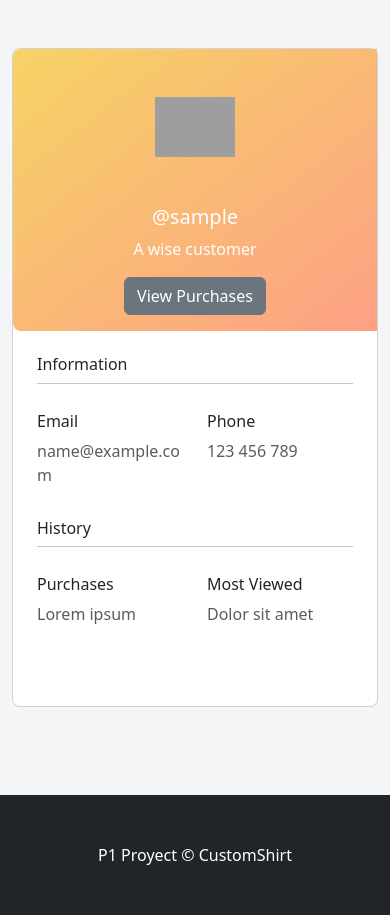
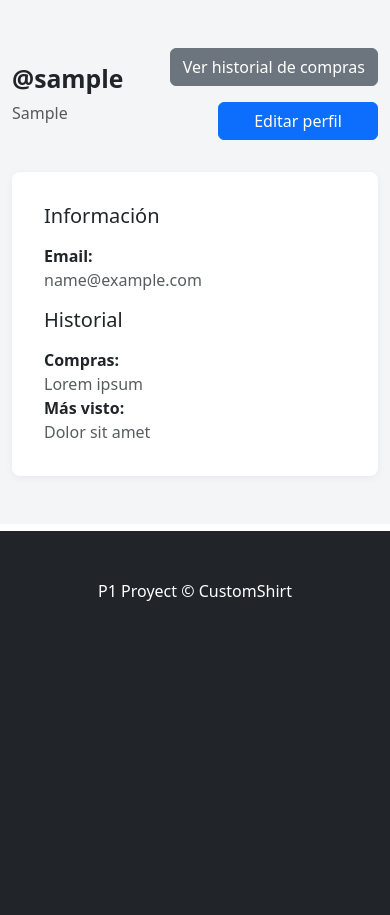
Before and after one commit to SamuelHenao404/P1---tiendaPRO777-1er-Fork, a Django app: page /profile/ in a window 390 px wide. Shown: the part 193-1108 px from the top of the page. After the commit the page ends 794 px from the top, so only its background shows below. Run offline with Django 4.2, Linux system fonts and the light colour scheme; the visitor is signed in with stand-in values (Sample User, id 1); grey boxes are pictures that could not be loaded.

Commit message:
Clase <<usuario>> terminada

```diff
--- a/cart/views.py
+++ b/cart/views.py
@@ -65,5 +65,3 @@
         receipt.save()
         request.session.pop("cart_items")
         return redirect("user_profile:purchases")
-
-print("hola")
--- a/core/forms.py
+++ b/core/forms.py
@@ -3,7 +3,10 @@
 from django.contrib.auth.models import User
 
 
+
 class RegisterUserForm(UserCreationForm):
+    first_name = forms.CharField(label="Nombre completo", max_length=150, required=True)
+
     class Meta:
         model = User
-        fields = ("username", "email", "password1", "password2")
+        fields = ("first_name", "username", "email", "password1", "password2")
--- a/user_profile/templates/user_profile/profile.html
+++ b/user_profile/templates/user_profile/profile.html
@@ -1,17 +1,29 @@
 {% extends "items/base.html" %}
+
 
 {% block stylesheets %}
 {{block.super}}
 <style>
-.gradient-custom {
-/* fallback for old browsers */
-background: #f6d365;
-
-/* Chrome 10-25, Safari 5.1-6 */
-background: -webkit-linear-gradient(to right bottom, rgba(246, 211, 101, 1), rgba(253, 160, 133, 1));
-
-/* W3C, IE 10+/ Edge, Firefox 16+, Chrome 26+, Opera 12+, Safari 7+ */
-background: linear-gradient(to right bottom, rgba(246, 211, 101, 1), rgba(253, 160, 133, 1))
+  .profile-header {
+    display: flex;
+    justify-content: space-between;
+    align-items: center;
+    margin-bottom: 2rem;
+  }
+  .profile-info {
+    background: #fff;
+    border-radius: 0.5rem;
+    box-shadow: 0 2px 8px rgba(0,0,0,0.05);
+    padding: 2rem;
+  }
+  .profile-actions {
+    display: flex;
+    flex-direction: column;
+    gap: 1rem;
+    align-items: flex-end;
+  }
+  .profile-actions .btn {
+    min-width: 160px;
   }
 </style>
 {% endblock stylesheets %}
@@ -24,54 +36,36 @@
       </div>
   </div>
 </header>
-<section class="" style="background-color: #f4f5f7;">
+
+<section style="background-color: #f4f5f7;">
   <div class="container py-5 h-100">
-    <div class="row d-flex justify-content-center align-items-center h-100">
-      <div class="col col-lg-6 mb-4 mb-lg-0">
-        <div class="card mb-3" style="border-radius: .5rem;">
-          <div class="row g-0">
-            <div class="col-md-4 gradient-custom text-center text-white pb-3"
-              style="border-top-left-radius: .5rem; border-bottom-left-radius: .5rem;">
-              <img src="https://mdbcdn.b-cdn.net/img/Photos/new-templates/bootstrap-chat/ava1-bg.webp"
-                alt="Avatar" class="img-fluid my-5" style="width: 80px;" />
-              <h5>@{{ user.username }}</h5>
-              <p>A wise customer</p>
-              <a href="{% url "user_profile:purchases" %}" class="btn btn-secondary">View Purchases</a>
+    <div class="profile-header">
+      <div>
+        <h2 class="fw-bold">@{{ user.username }}</h2>
+        <span class="text-muted">{{ user.first_name }}</span>
       </div>
-            <div class="col-md-8">
-              <div class="card-body p-4">
-                <h6>Information</h6>
-                <hr class="mt-0 mb-4">
-                <div class="row pt-1">
-                  <div class="col-6 mb-3">
-                    <h6>Email</h6>
-                    <p class="text-muted">{{user.email}}</p>
-                  </div>
-                  <div class="col-6 mb-3">
-                    <h6>Phone</h6>
-                    <p class="text-muted">123 456 789</p>
+      <div class="profile-actions">
+        <a href="{% url 'user_profile:purchases' %}" class="btn btn-secondary">Ver historial de compras</a>
+        <a href="{% url 'user_profile:edit_profile' %}" class="btn btn-primary">Editar perfil</a>
       </div>
     </div>
-                <h6>History</h6>
-                <hr class="mt-0 mb-4">
-                <div class="row pt-1">
-                  <div class="col-6 mb-3">
-                    <h6>Purchases</h6>
-                    <p class="text-muted">Lorem ipsum</p>
-                  </div>
-                  <div class="col-6 mb-3">
-                    <h6>Most Viewed</h6>
-                    <p class="text-muted">Dolor sit amet</p>
+    <div class="profile-info">
+      <h5 class="mb-3">Información</h5>
+      <div class="row mb-3">
+        <div class="col-md-12">
+          <strong>Email:</strong>
+          <p class="text-muted mb-0">{{ user.email }}</p>
         </div>
       </div>
-                <div class="d-flex justify-content-start">
-                  <a href="#!"><i class="fab fa-facebook-f fa-lg me-3"></i></a>
-                  <a href="#!"><i class="fab fa-twitter fa-lg me-3"></i></a>
-                  <a href="#!"><i class="fab fa-instagram fa-lg"></i></a>
+      <h5 class="mb-3">Historial</h5>
+      <div class="row">
+        <div class="col-md-6">
+          <strong>Compras:</strong>
+          <p class="text-muted mb-0">Lorem ipsum</p>
         </div>
-              </div>
-            </div>
-          </div>
+        <div class="col-md-6">
+          <strong>Más visto:</strong>
+          <p class="text-muted mb-0">Dolor sit amet</p>
         </div>
       </div>
     </div>
--- a/user_profile/urls.py
+++ b/user_profile/urls.py
@@ -7,4 +7,6 @@
 urlpatterns = [
     path("", views.user_profile, name="user_profile"),
     path("purchases/", views.purchase_history, name="purchases"),
+    path("edit/", views.edit_profile, name="edit_profile"),
+    path("change-password/", views.change_password, name="change_password"),
 ]
--- a/user_profile/views.py
+++ b/user_profile/views.py
@@ -1,6 +1,8 @@
 from django.contrib.auth.decorators import login_required
-from django.shortcuts import render
-
+from django.contrib import messages
+from django.contrib.auth import update_session_auth_hash
+from django.shortcuts import render, redirect
+from .forms import EditProfileForm, CustomPasswordChangeForm
 from items.models import PurchaseReceipt
 
 
@@ -19,3 +21,32 @@
             "receipts": receipts,
         },
     )
+
+
+@login_required(login_url="login")
+def edit_profile(request):
+    if request.method == "POST":
+        form = EditProfileForm(request.POST, instance=request.user)
+        if form.is_valid():
+            form.save()
+            messages.success(request, "Perfil actualizado correctamente.")
+            return redirect("user_profile:user_profile")
+    else:
+        form = EditProfileForm(instance=request.user)
+    return render(request, "user_profile/edit_profile.html", {"form": form})
+
+
+@login_required(login_url="login")
+def change_password(request):
+    if request.method == "POST":
+        form = CustomPasswordChangeForm(user=request.user, data=request.POST)
+        if form.is_valid():
+            user = form.save()
+            update_session_auth_hash(request, user)
+            messages.success(request, "Contraseña cambiada correctamente.")
+            return redirect("user_profile:user_profile")
+        else:
+            messages.error(request, "Por favor corrige los errores.")
+    else:
+        form = CustomPasswordChangeForm(user=request.user)
+    return render(request, "user_profile/change_password.html", {"form": form})
```
Also changed, not shown: core/views.py (+7 -3 lines), user_profile/forms.py (added, +11 -0 lines), user_profile/templates/user_profile/change_password.html (added, +12 -0 lines), user_profile/templates/user_profile/edit_profile.html (added, +12 -0 lines). Lines whose indentation alone changed are shown as unchanged.
